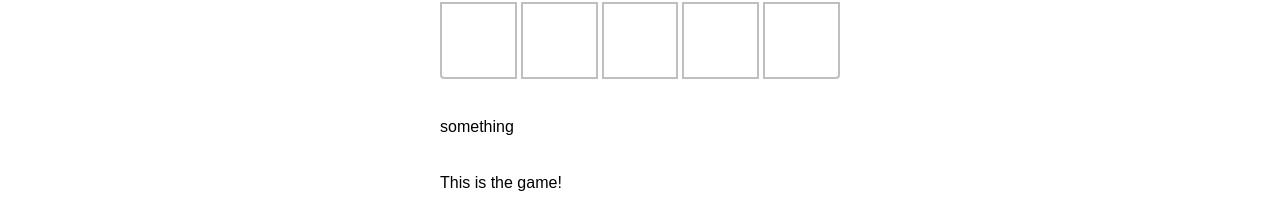
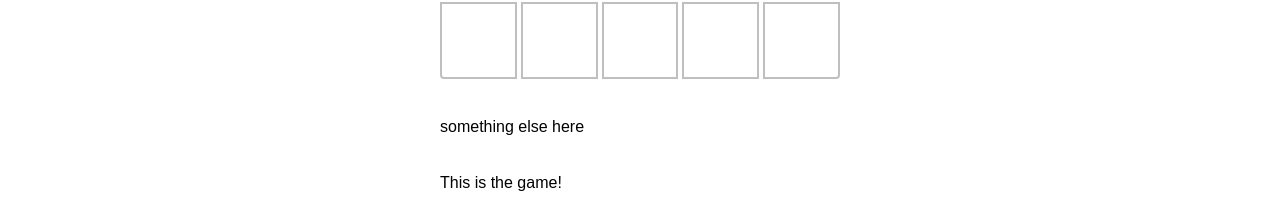
Before and after one commit to joy-of-react/project-wordle, a React (Create React App) app: page / in a window 1280 px wide. Shown: the part 498-698 px from the top of the page. Built offline with nearby package versions, Linux system fonts and the light colour scheme.

Commit message:
testing again

```diff
--- a/src/components/GuessResults/GuessResults.js
+++ b/src/components/GuessResults/GuessResults.js
@@ -16,7 +16,7 @@ function GuessResults({ guessList }) {
           )
         )}
       </div>
-      <p>something</p>
+      <p>something else here</p>
     </>
   );
 }
```
